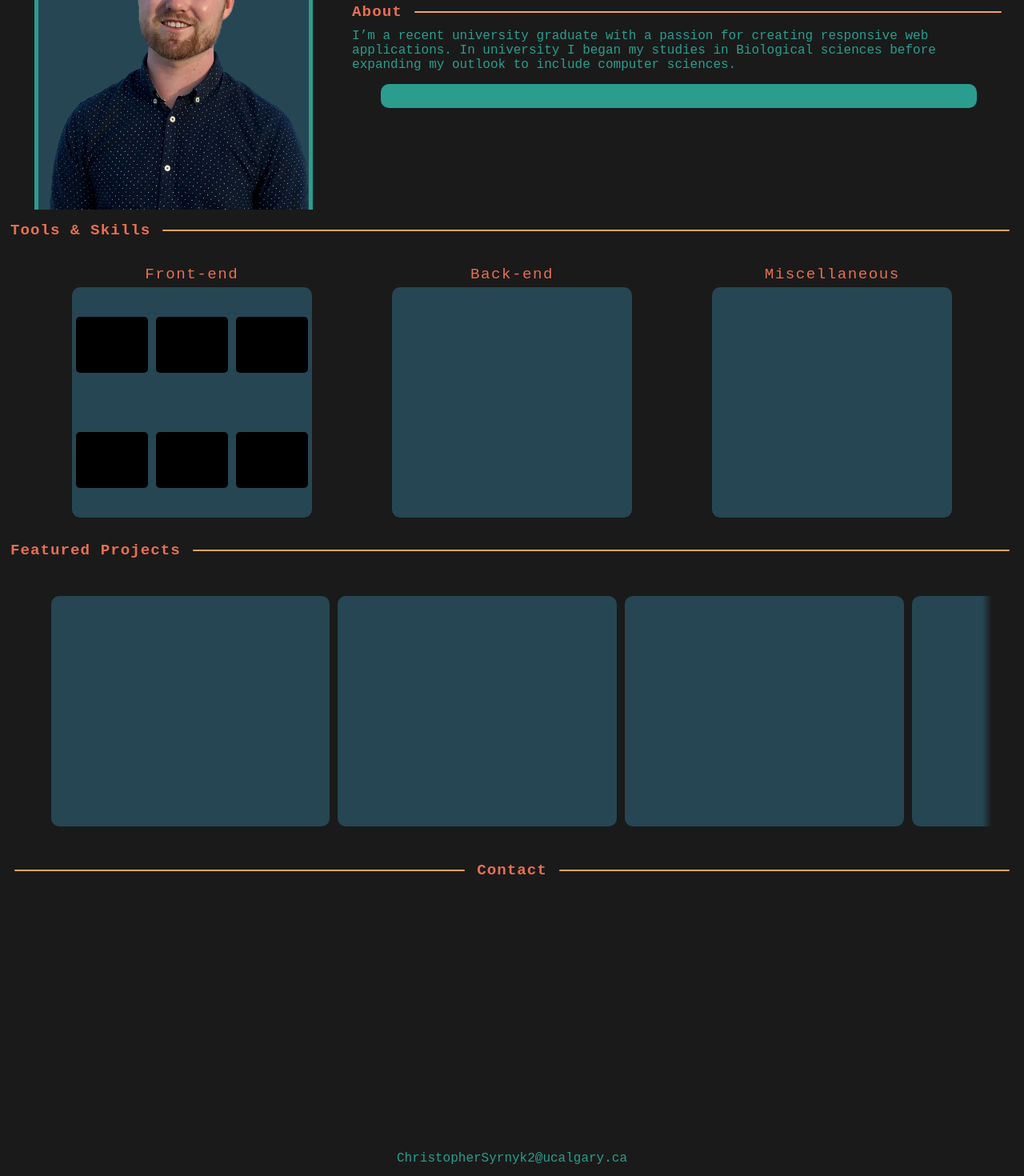
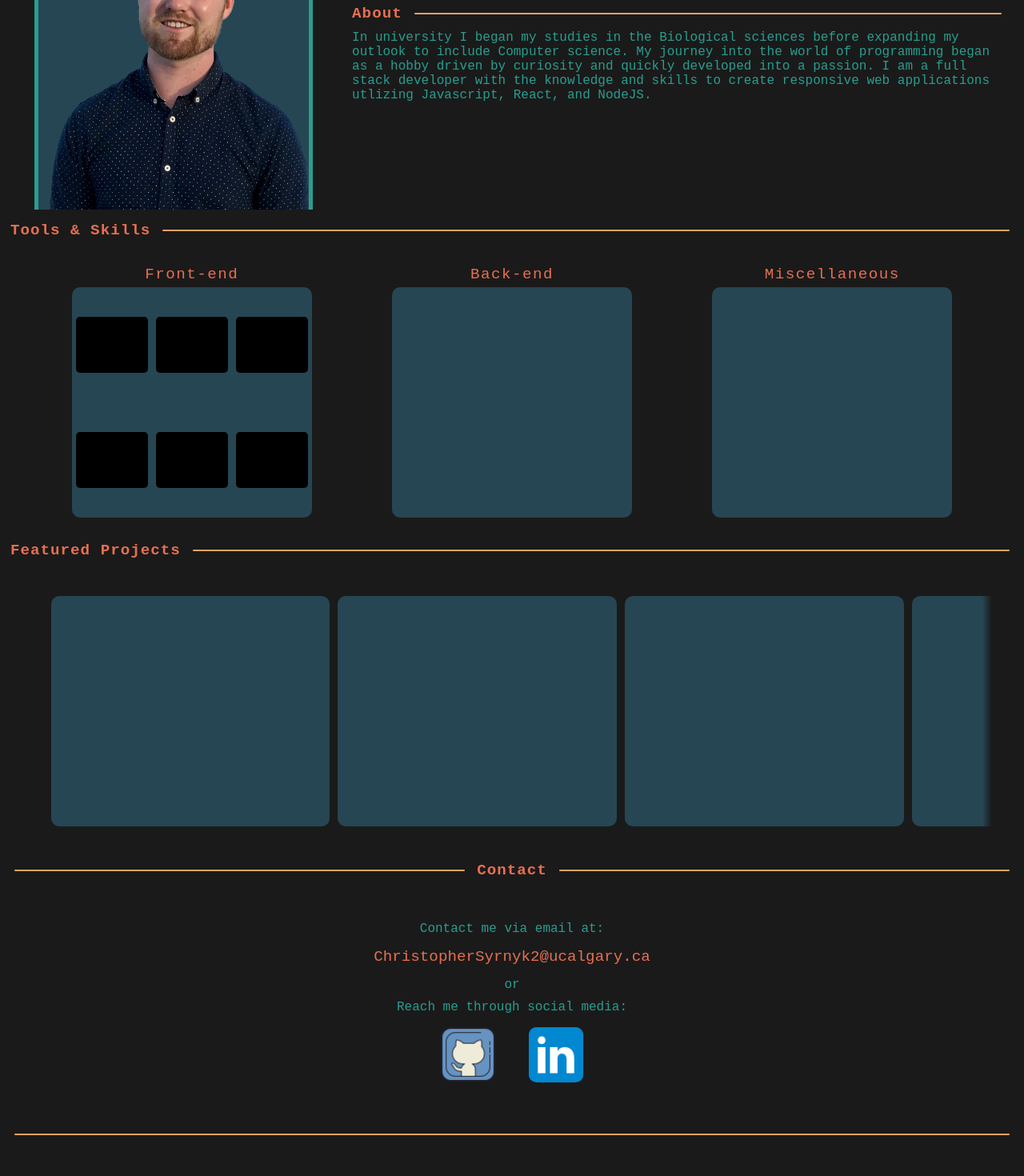
Before and after one commit to ChrisSyrnyk/Portfolio, a React (Create React App) app: page / in a window 1280 px wide. Shown: the part 1346-2816 px from the top of the page at 80% size. Built offline with nearby package versions, Linux system fonts and the light colour scheme.

Commit message:
updated about section

```diff
--- a/src/App.js
+++ b/src/App.js
@@ -1,9 +1,10 @@
 import { useState } from 'react';
-import styles from './styles.css'
-import About from './components/About.js'
-import Skills from './components/Skills.js'
+import styles from './styles.css';
+import About from './components/About.js';
+import Skills from './components/Skills.js';
 import Projects from './components/Projects';
 import Name from './components/Name';
+import Contact from './components/Contact';
 
 function App() {
 
@@ -14,16 +15,7 @@ function App() {
     <About/>
     <Skills/>
     <Projects/>
-    <div className='half-page-column-container'>
-      <div className='title-container'>
-        <div className='line'/>
-        <div className='title'>Contact</div>
-        <div className='line'/>
-      </div>
-      <div className='filler'>ChristopherSyrnyk2@ucalgary.ca</div>
-    </div>
-
-
+    <Contact/>
     </>
   );
 }
--- a/src/components/About.js
+++ b/src/components/About.js
@@ -22,8 +22,14 @@ class About extends Component{
                                 <div className='title'>About</div>
                                 <div className='line'/>
                             </div>
-                            <div className='filler'>I’m a recent university graduate with a passion for creating responsive web applications. In university I began my studies in Biological sciences before expanding my outlook to include computer sciences.</div>
-                            <div className='animation-container'></div>
+                            <div className='filler'>In university I
+                            began my studies in the Biological sciences before expanding my outlook to
+                            include Computer science. My journey into the world of programming began as
+                            a hobby driven by curiosity and quickly developed into a passion. I am a full
+                            stack developer with the knowledge and skills to create responsive web applications
+                            utlizing Javascript, React, and NodeJS.
+                            </div>
+
                         </div>
                     </div>
                 </div>
```
